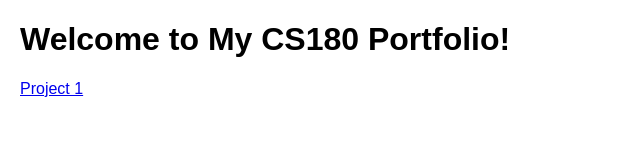
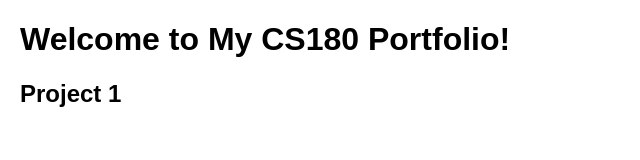
Before and after one commit to CamilleDang/.github.io, a plain HTML site: page index.html in a window 1280 px wide. Shown: the whole page, without its empty margins (0-640 px from the left). Drawn offline with Linux system fonts and the light colour scheme.

Commit message:
Update index.html

```diff
--- a/index.html
+++ b/index.html
@@ -11,6 +11,6 @@
 </head>
 <body>
     <h1>Welcome to My CS180 Portfolio!</h1>
-    <a href="./1/index.html">Project 1</a>
+    <h2>Project 1</h1>
 </body>
 </html>
```
